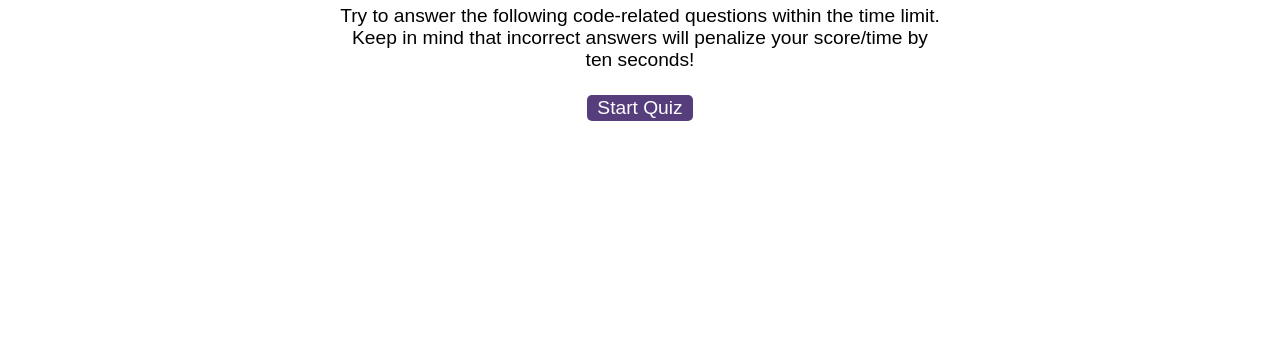
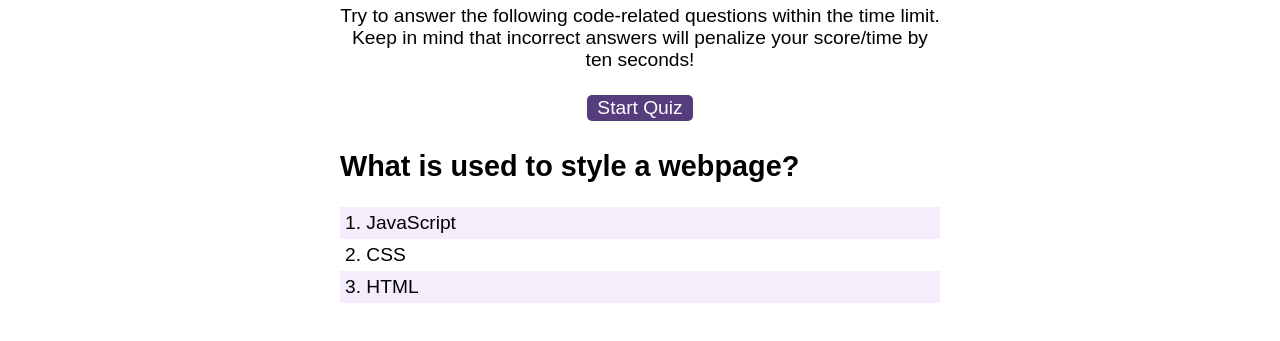
Before and after one commit to FlorSing/simple-quiz-web-app, a plain HTML site: page index.html in a window 1280 px wide. Shown: the part 165-506 px from the top of the page. Drawn offline with Linux system fonts and the light colour scheme.

Commit message:
enabled choices

```diff
--- a/assets/js/questions.js
+++ b/assets/js/questions.js
@@ -0,0 +1,22 @@
+let questionTitle = document.querySelector("#question-title");
+let choices = document.querySelector("#choices");
+
+
+let question1 = ["What is used to style a webpage?", [' JavaScript', ' CSS', ' HTML']];
+
+
+
+questionTitle.textContent = question1[0];
+
+function renderChoices(){
+
+    for (i=0;i<question1[1].length;i++){
+
+        var addListElement = document.createElement("li");
+        addListElement.textContent = question1[1][i];
+        choices.appendChild(addListElement);
+
+    }
+};
+
+renderChoices();
--- a/index.html
+++ b/index.html
@@ -25,7 +25,7 @@
         <button id="start">Start Quiz</button>
       </div>
 
-      <div id="questions" class="hide">
+      <div id="questions" class="show">
         <h2 id="question-title"></h2>
         <div id="choices" class="choices"></div>
       </div>
```
